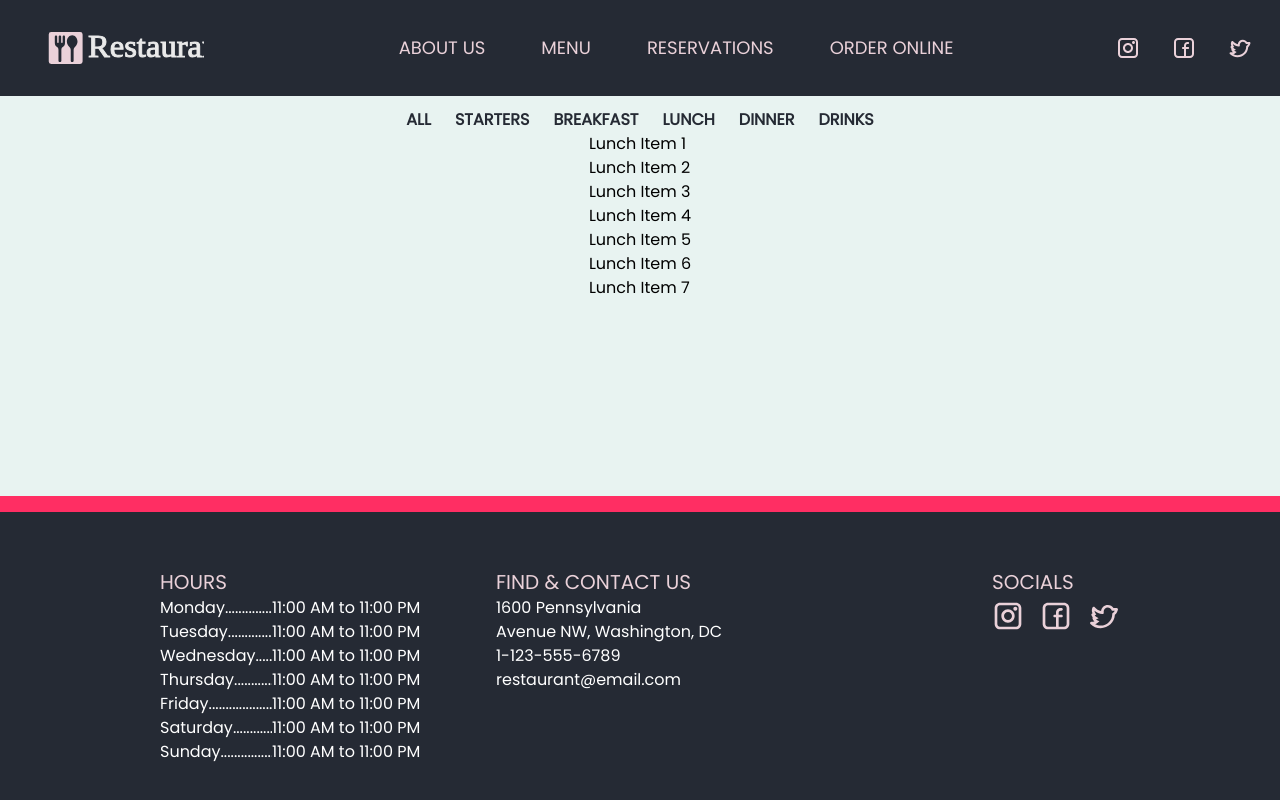
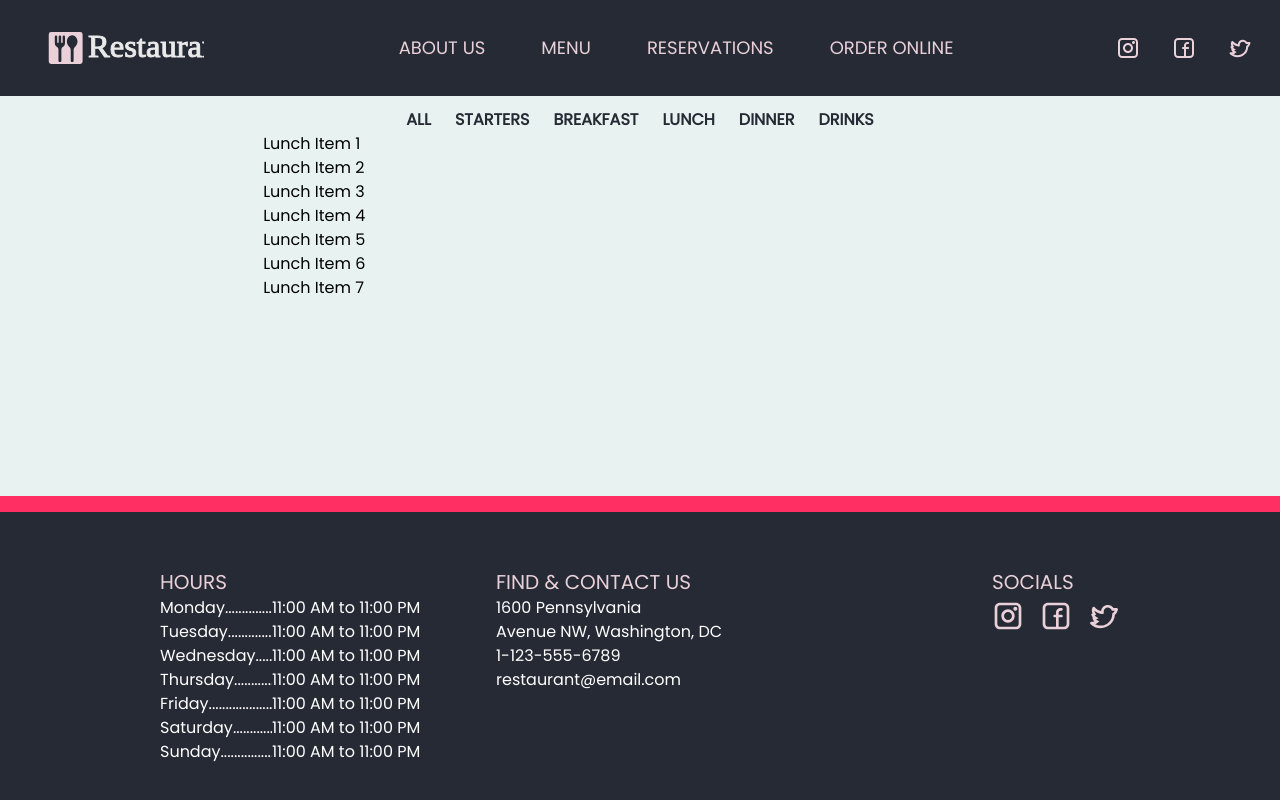
Before and after one commit to THallerJ/restaurant-next, a Next.js app: page /order/lunch in a window 1280 px wide. Built offline with nearby package versions, Linux system fonts and the light colour scheme.

Commit message:
changed order layout

```diff
--- a/src/app/order/layout.tsx
+++ b/src/app/order/layout.tsx
@@ -5,7 +5,7 @@ const layout = ({ children }: { children: React.ReactNode }) => {
   return (
     <div className="flex min-h-[50%] flex-col items-center bg-offwhite p-3">
       <MenuHeader />
-      {children}
+      <div className="page-scale ">{children}</div>
     </div>
   );
 };
```
